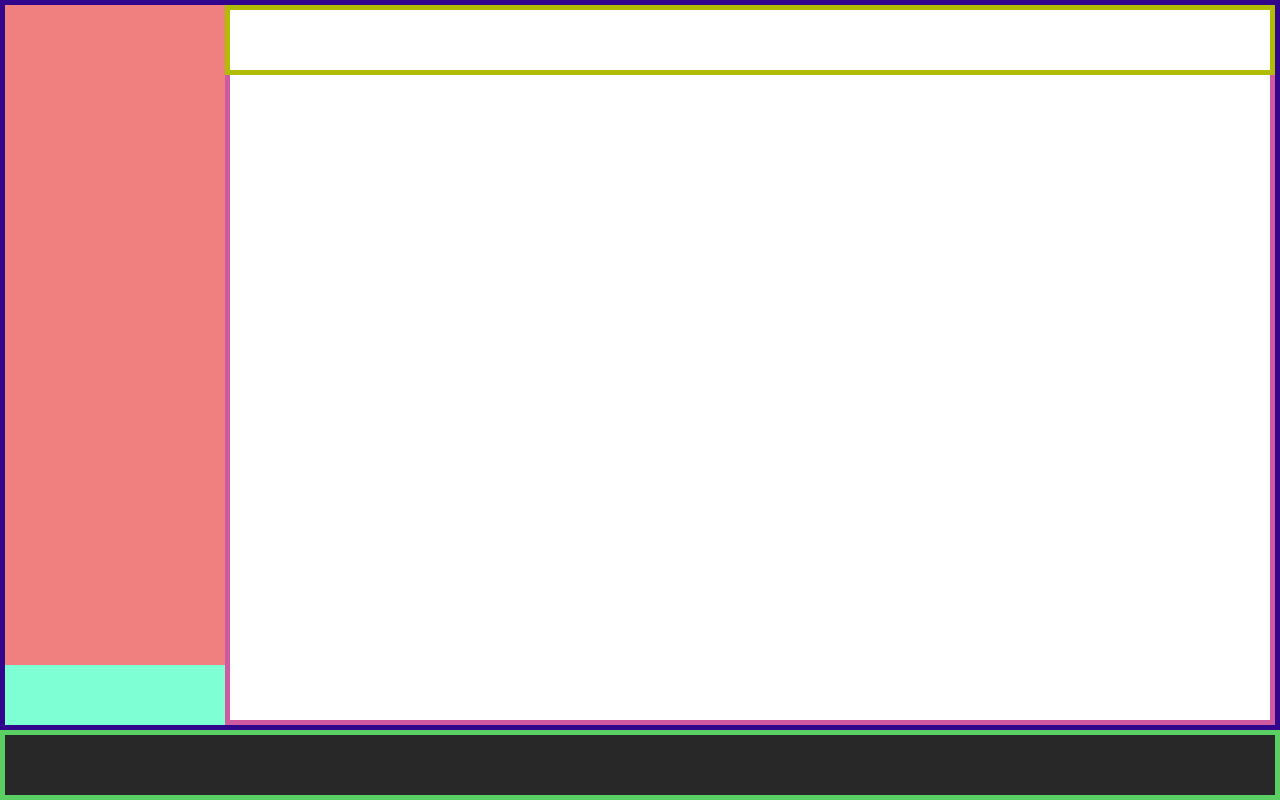
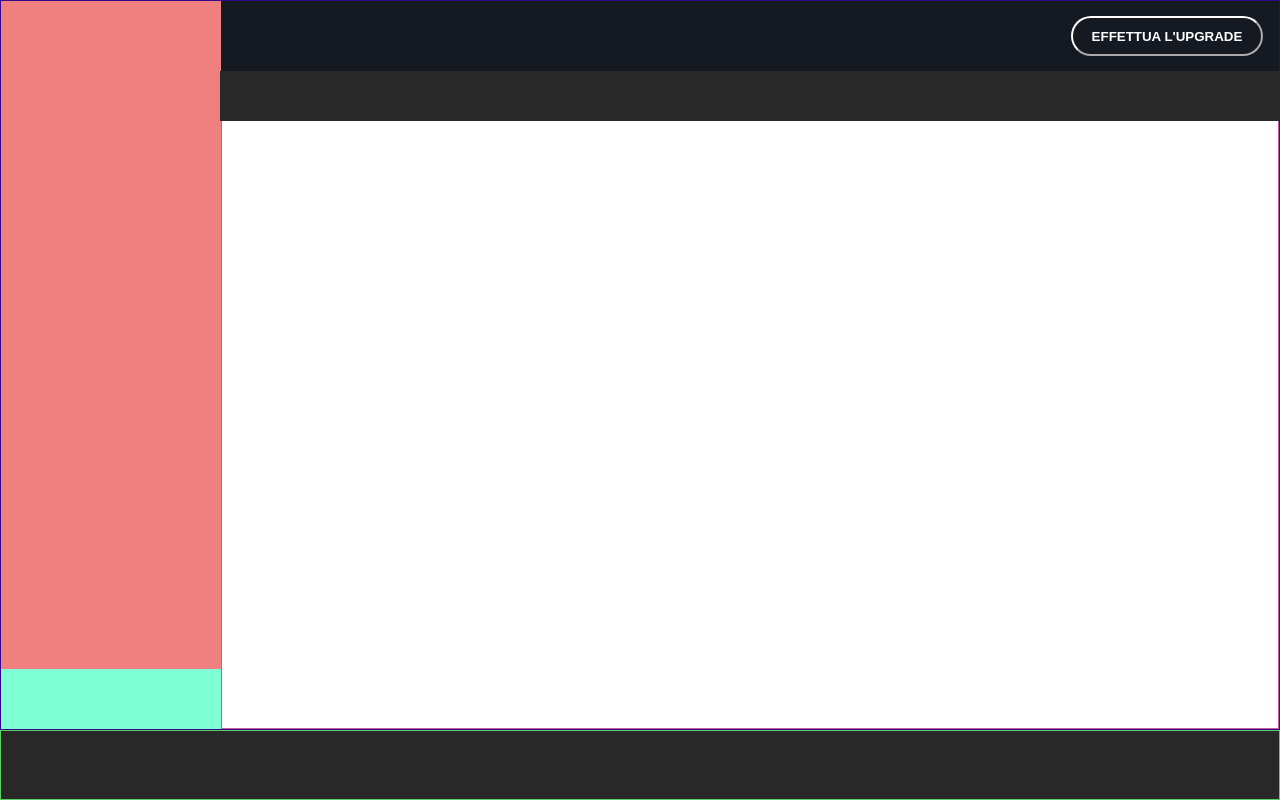
Before and after one commit to MarioBlasi/html-css-spotifyweb, a plain HTML site: page index.html in a window 1280 px wide. Drawn offline with Linux system fonts and the light colour scheme.

Commit message:
button nav

```diff
--- a/css/style.css
+++ b/css/style.css
@@ -20,11 +20,13 @@
   border: 10px solid rgb(219, 198, 6);
 }*/
 .debug .navbar {
-  border: 5px solid rgb(176, 189, 3);
+  background-color: var(--navbar);
 }
-
+.debug .navbar_small {
+  background-color: var(--footer_player);
+}
 .debug .cornice {
-  border: 5px solid rgb(49, 6, 141);
+  border: 1px solid rgb(49, 6, 141);
 }
 
 .debug .sidebar {
@@ -39,12 +41,12 @@
 }
 
 .debug .content {
-  border: 5px solid rgb(207, 90, 162);
+  border: 1px solid rgb(207, 90, 162);
 }
 
 .debug footer {
   background-color: var(--footer_player);
-  border: 5px solid rgb(90, 207, 100);
+  border: 1px solid rgb(90, 207, 100);
 }
 /* # end  region  debug */
 
@@ -56,9 +58,9 @@
 .direction-column {
   flex-direction: column;
 }
-.direction-row {
+/*.direction-row {
   flex-direction: row;
-}
+}*/
 
 /*--------------------------------- #region Layout -----------------------------*/
 
@@ -72,14 +74,46 @@
 .cornice > .navbar {
   width: calc(100% - 70px);
 }
+.cornice > .navbar_small {
+  width: calc(100% - 70px);
+}
+/*--------------------------------- #navbar -----------------------------*/
 .navbar {
   height: 70px;
-  /*position: fixed;*/
+  position: fixed;
   margin: auto;
   position: absolute;
   right: 0;
 }
+.navbar_small {
+  height: 50px;
+  width: 100%;
+  margin-top: 70px;
+  margin-left: -1px;
+  position: fixed;
+}
+.btn_navbar {
+  width: 100%;
+  display: flex;
+  justify-content: flex-end;
+  margin-right: 1rem;
+  align-items: center;
+  background-color: transparent;
+}
+.btn {
+  border-radius: 5rem;
+  width: 12rem;
+  height: 2.5rem;
+  border-color: white;
+  font-weight: bold;
+  background-color: transparent;
+  color: white;
+}
 
+.btn:hover {
+  transform: scale(1.1);
+  transition-duration: 0.5s;
+}
 .sidebar {
   color: white;
 }
--- a/index.html
+++ b/index.html
@@ -20,6 +20,9 @@
 
     <div class="cornice">
       <div class="navbar d-flex direction-row">
+        <div class="btn_navbar">
+          <button type="btn" class="btn">EFFETTUA L'UPGRADE</button>
+        </div>
         <div class="navbar_small"></div>
       </div>
 
```
